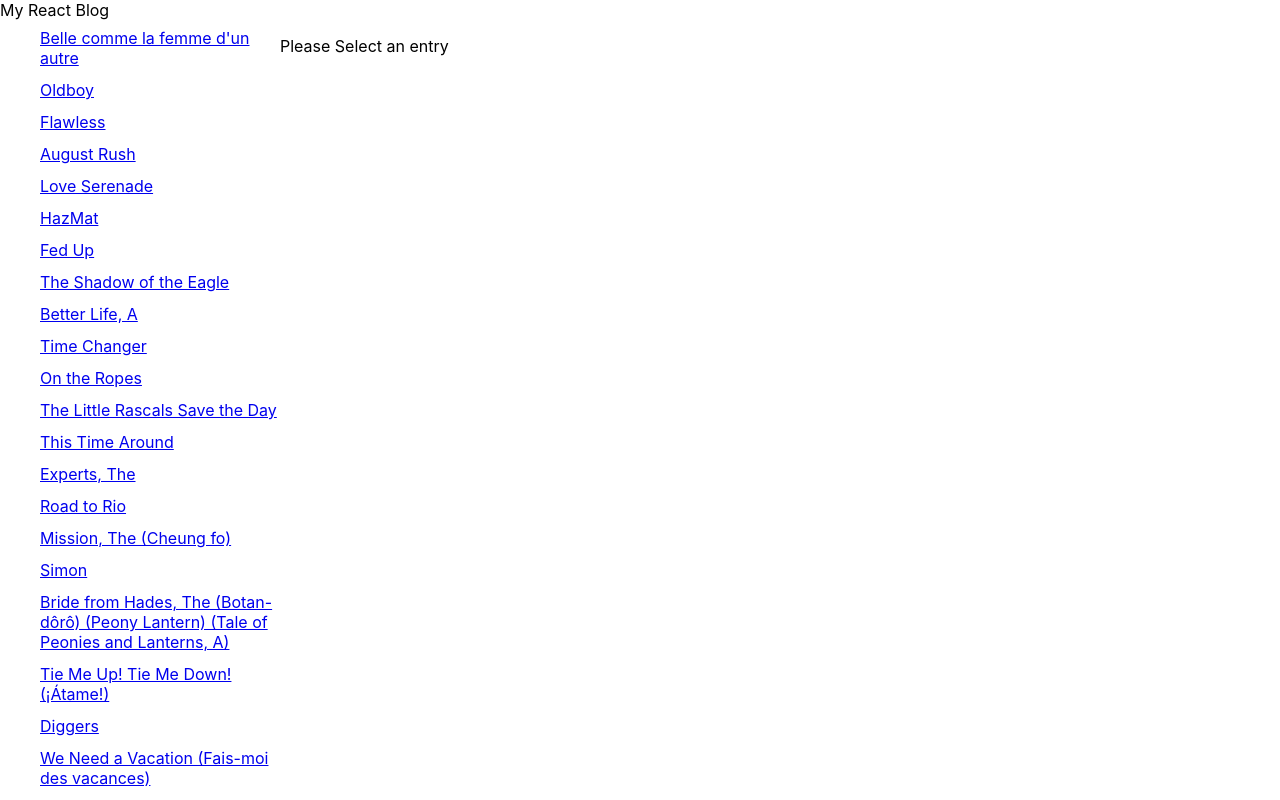
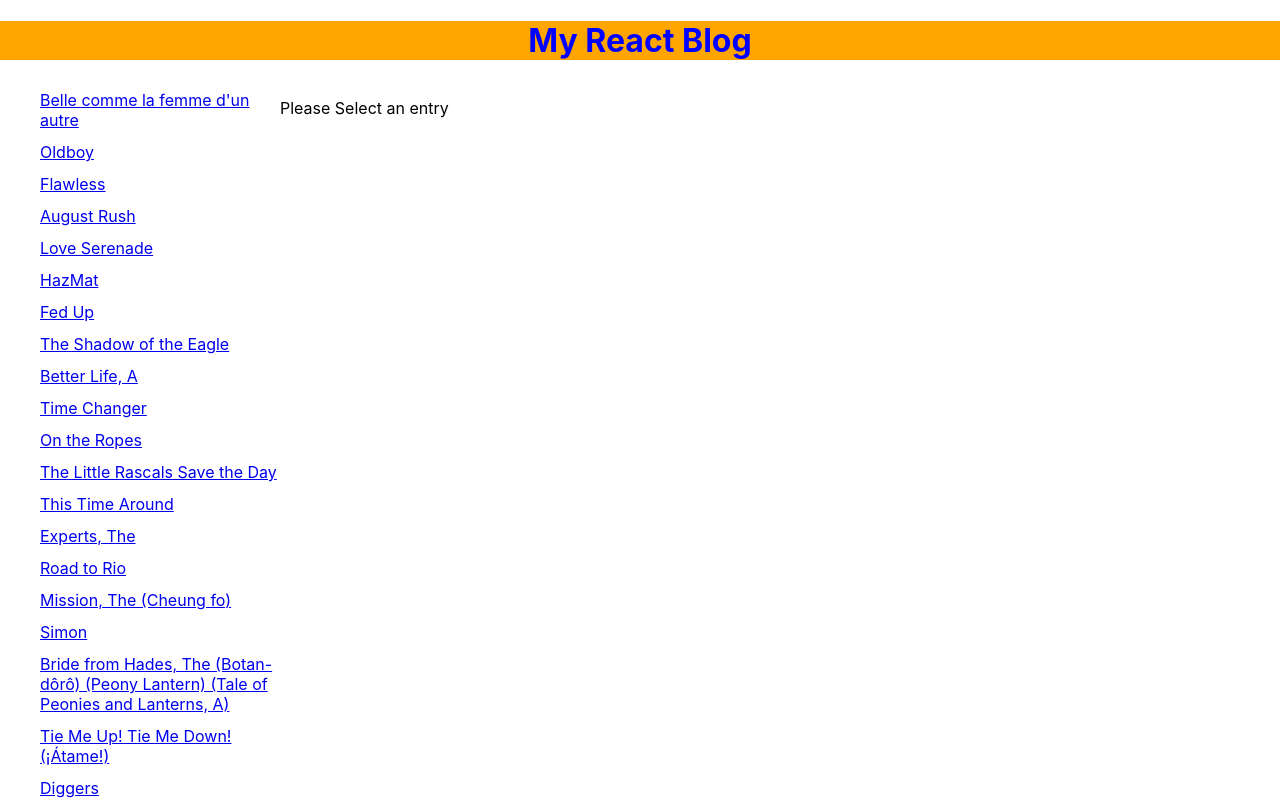
Before and after one commit to elizhang227/blog-react, a React (Create React App) app: page / in a window 1280 px wide. Shown: the top 800 px of the page. Built offline with nearby package versions, Linux system fonts and the light colour scheme.

Commit message:
updated some css for blog

```diff
--- a/src/components/footer.js
+++ b/src/components/footer.js
@@ -1,9 +1,17 @@
 import React from 'react';
+import styled from 'styled-components';
+
+const FooterStyle = styled.h2`
+    display: flex;
+    justify-content: center;
+    color: blue;
+    background-color: orange;
+`;
 
 const Footer = props => {
     return (
         <footer>
-            &copy; 2019 - Eli Zhang
+            <FooterStyle>&copy; 2019 - Eli Zhang</FooterStyle>
         </footer>
     )
 }
--- a/src/components/header.js
+++ b/src/components/header.js
@@ -1,9 +1,17 @@
 import React from 'react';
+import styled from 'styled-components';
+
+const HeaderStyle = styled.h1`
+    display: flex;
+    justify-content: center;
+    color: blue;
+    background-color: orange;
+`;
 
 const Header = props => {
     return (
         <header>
-            My React Blog
+            <HeaderStyle>My React Blog</HeaderStyle>
         </header>
     )
 }
```
